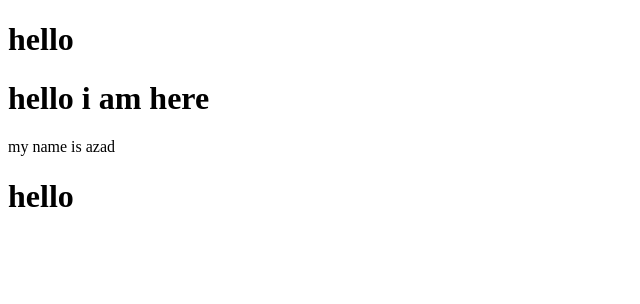
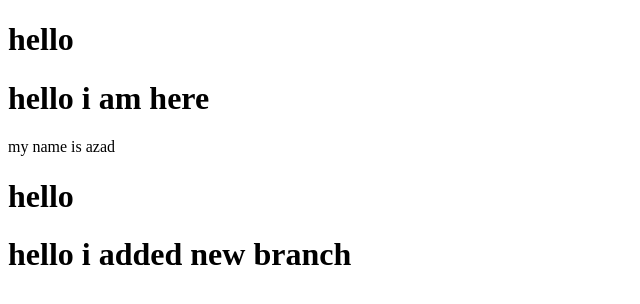
Before and after one commit to azad54/abc-web, a plain HTML site: page index.html in a window 1280 px wide. Shown: the whole page, without its empty margins (0-640 px from the left). Drawn offline with Linux system fonts and the light colour scheme.

Commit message:
added new branch

```diff
--- a/index.html
+++ b/index.html
@@ -12,5 +12,6 @@
     <h1> hello i am here </h1>
     <p>my name is azad</p>
   <h1>hello</h1>
+  <h1>hello i added new branch</h1>
 </body>
 </html>
--- /dev/null
+++ b/style.css
@@ -0,0 +1,3 @@
+body{
+    background: rgba(121, 50, 219, 0.082);
+}
```
